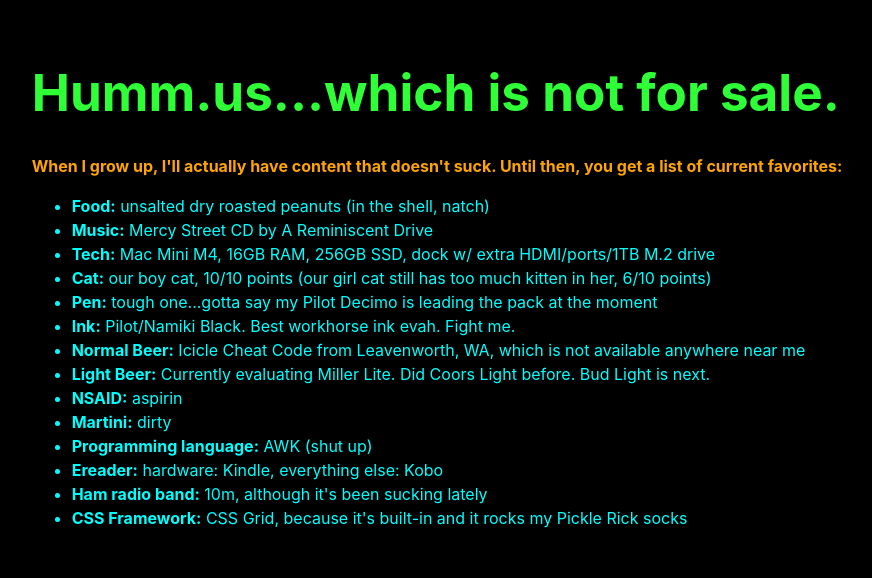
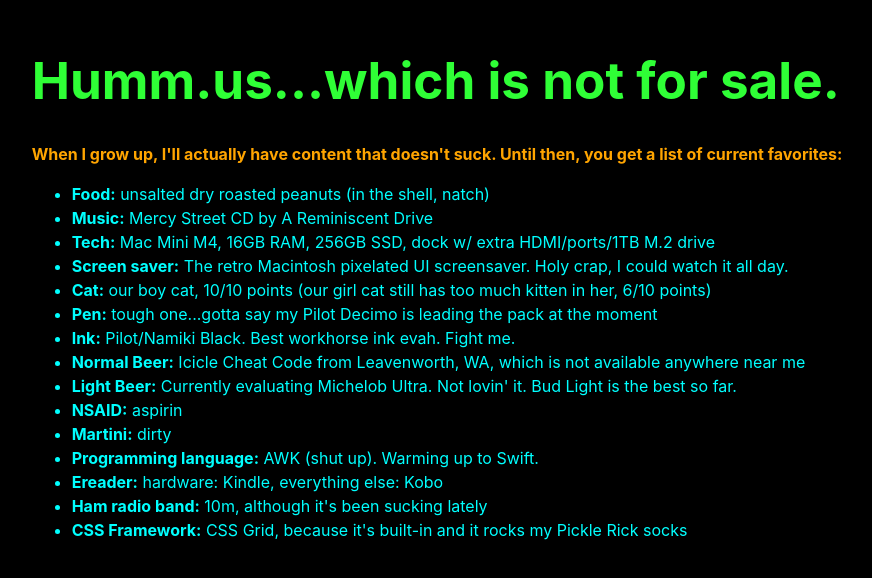
Before and after one commit to modalpdx/modalpdx.github.io, a React (Vite) app: page / in a window 1280 px wide. Shown: the part 112-690 px from the top of the page, without its empty margins (203-1075 px from the left). Built offline with nearby package versions, Linux system fonts and the light colour scheme.

Commit message:
Added screensaver, edited beer

```diff
--- a/src/routes/home/PageHome.jsx
+++ b/src/routes/home/PageHome.jsx
@@ -11,14 +11,15 @@
           <li><strong>Food:</strong> unsalted dry roasted peanuts (in the shell, natch)</li>
           <li><strong>Music:</strong> Mercy Street CD by A Reminiscent Drive</li>
           <li><strong>Tech:</strong> Mac Mini M4, 16GB RAM, 256GB SSD, dock w/ extra HDMI/ports/1TB M.2 drive</li>
+          <li><strong>Screen saver:</strong> The retro Macintosh pixelated UI screensaver. Holy crap, I could watch it all day.</li>
           <li><strong>Cat:</strong> our boy cat, 10/10 points (our girl cat still has too much kitten in her, 6/10 points)</li>
           <li><strong>Pen:</strong> tough one...gotta say my Pilot Decimo is leading the pack at the moment</li>
           <li><strong>Ink:</strong> Pilot/Namiki Black. Best workhorse ink evah. Fight me.</li>
           <li><strong>Normal Beer:</strong> Icicle Cheat Code from Leavenworth, WA, which is not available anywhere near me</li>
-          <li><strong>Light Beer:</strong> Currently evaluating Miller Lite. Did Coors Light before. Bud Light is next.</li>
+          <li><strong>Light Beer:</strong> Currently evaluating Michelob Ultra. Not lovin' it. Bud Light is the best so far.</li>
           <li><strong>NSAID:</strong> aspirin</li>
           <li><strong>Martini:</strong> dirty</li>
-          <li><strong>Programming language:</strong> AWK (shut up)</li>
+          <li><strong>Programming language:</strong> AWK (shut up). Warming up to Swift.</li>
           <li><strong>Ereader:</strong> hardware: Kindle, everything else: Kobo</li>
           <li><strong>Ham radio band:</strong> 10m, although it's been sucking lately</li>
           <li><strong>CSS Framework:</strong> CSS Grid, because it's built-in and it rocks my Pickle Rick socks</li>
```
